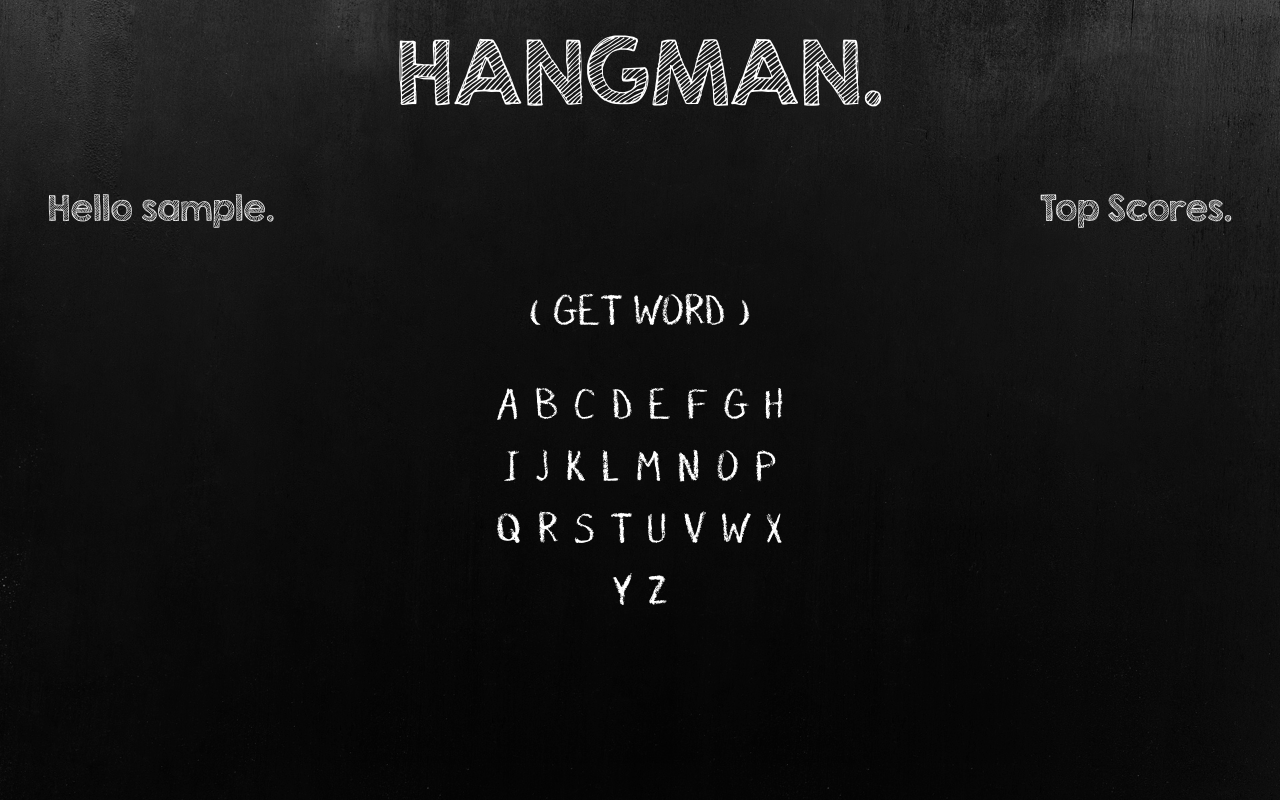
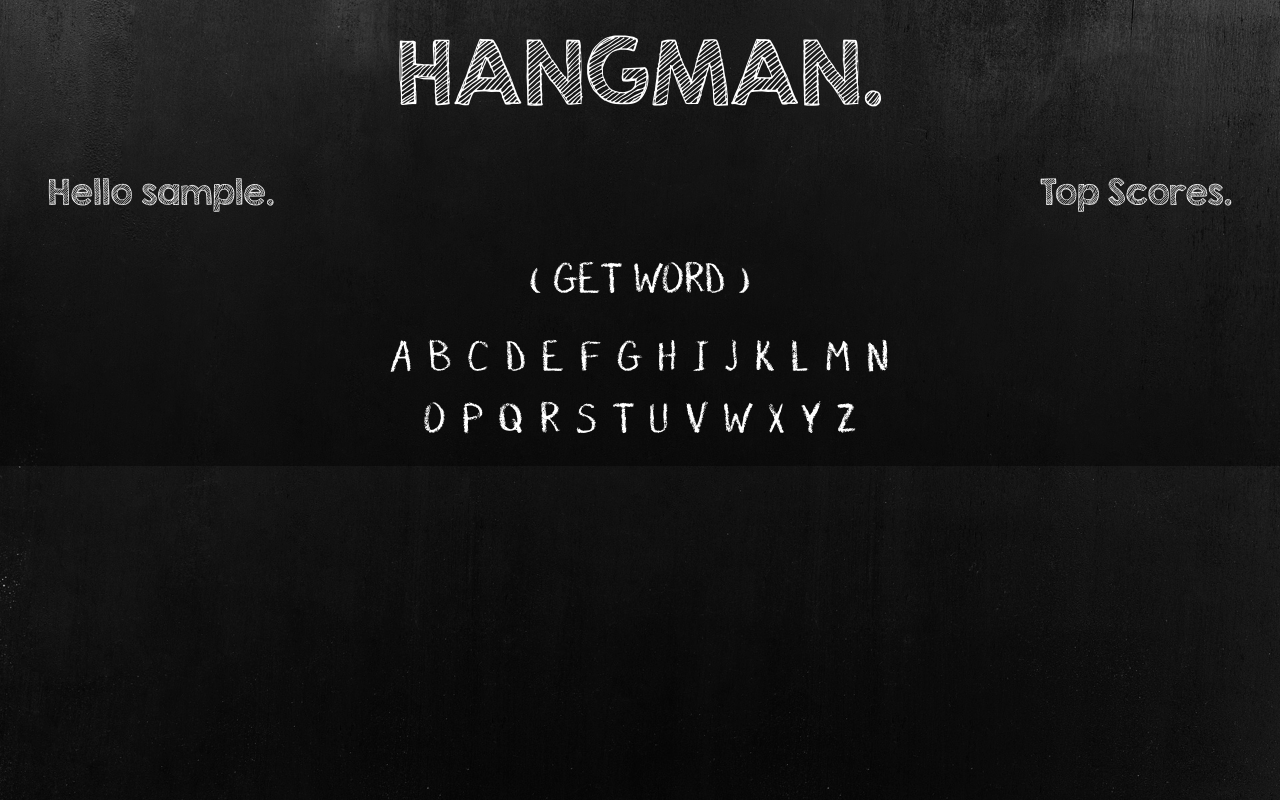
Before and after one commit to Code-Institute-Submissions/stream-two-practical-python-project, a Flask app: a page that uses templates/game.html in a window 1280 px wide. Run offline with Flask 2, Linux system fonts and the light colour scheme; some libraries are stand-ins or nearby versions.

Commit message:
tablet styles

```diff
--- a/data/usernames.txt
+++ b/data/usernames.txt
@@ -12,3 +12,4 @@ dafydd
 daf_test
 dasfs
 gamer
+megaman
--- a/static/scss/helpers/mixins.scss
+++ b/static/scss/helpers/mixins.scss
@@ -66,4 +66,9 @@ $large-desktop-width: 1199px;
     background-size: contain;
     margin-bottom: 1.5rem;
     margin-top: 0.5rem;
+
+    @include tablet {
+
+        height: 15rem;
+    }
 }
--- a/static/scss/main.css
+++ b/static/scss/main.css
@@ -51,8 +51,9 @@ a:hover {
   background-attachment: fixed; }
 
 .mask {
-  height: 100%;
-  background-color: #0006; }
+  background-color: #0006;
+  background-size: cover;
+  background-repeat: no-repeat; }
 
 .input-form {
   display: flex;
@@ -123,8 +126,8 @@ a:hover {
 
 @media (min-width: 767px) {
   .user-container {
-    margin-top: 3rem;
-    margin-bottom: 2rem; } }
+    margin-top: 2rem;
+    margin-bottom: 1rem; } }
 
 .user, .scores {
   display: flex;
@@ -168,15 +171,12 @@ a:hover {
   max-width: 100vw; }
   @media (min-width: 767px) {
     .guess-container {
-      max-width: 21rem; } }
+      max-width: 36rem; } }
 
 .generate {
   display: flex;
   justify-content: center;
   margin-bottom: 1rem; }
-  @media (min-width: 767px) {
-    .generate {
-      margin-bottom: 2rem; } }
 
 .generate__button--style {
   font-family: "DJB Chalk It Up", sans-serif;
--- a/static/scss/main.scss
+++ b/static/scss/main.scss
@@ -72,8 +72,10 @@ a:hover {
 
 .mask {
 
-    height:100%;
+    //height:100%;
     background-color: #0006;
+    background-size: cover;
+    background-repeat: no-repeat;
 
 }
 
@@ -89,10 +91,12 @@ a:hover {
 
     height: 2rem;
     width: 9rem;
+    padding-bottom: 0.3rem;
 
     @include desktop {
 
         width: 12rem;
+        padding-bottom: 1rem;
     }
 
 }
@@ -182,8 +186,8 @@ a:hover {
 
     @include tablet {
 
-        margin-top: 3rem;
-        margin-bottom: 2rem;
+        margin-top: 2rem;
+        margin-bottom: 1rem;
     }
 }
 
@@ -256,7 +260,7 @@ a:hover {
 
     @include tablet {
 
-        max-width: 21rem;
+        max-width: 36rem;
     }
 }
 .generate {
@@ -265,10 +269,7 @@ a:hover {
     justify-content: center;
     margin-bottom: 1rem;
 
-    @include tablet {
 
-        margin-bottom: 2rem;
-    }
 }
 
 .generate__button--style {
@@ -318,6 +319,10 @@ a:hover {
 
     //padding-left: 0.5rem;
     @extend %message-text-shared;
+    @include tablet {
+
+        font-size: 1.5rem;
+    }
 
 }
 
@@ -333,6 +338,12 @@ a:hover {
     @extend %message-text-shared;
     font-size: 1.2rem;
     text-align: left;
+
+    @include tablet {
+
+        font-size: 1.5rem;
+        padding-left: 2rem;
+    }
 }
 
 .win__text {
@@ -367,6 +378,10 @@ a:hover {
     font-size: 2.0rem;
     color: #fff;
     text-align: center;
+    @include tablet {
+
+        font-size: 3rem;
+    }
 
 }
 
--- a/templates/guess.html
+++ b/templates/guess.html
@@ -15,10 +15,10 @@
 
 {% else %}
 <div class="row">
-        <div class="col score">
-            <p class="score__text">Score: {{ current_score }}</p>
-        </div>
+    <div class="col score">
+        <p class="score__text">Score: {{ current_score }}</p>
     </div>
+</div>
 {% endif %}
 
 <div class="row">
```
Also changed, not shown: other parts of static/scss/main.css (+45 -2 lines), data/current_word.txt (+8 -3 lines), 1 other file.
